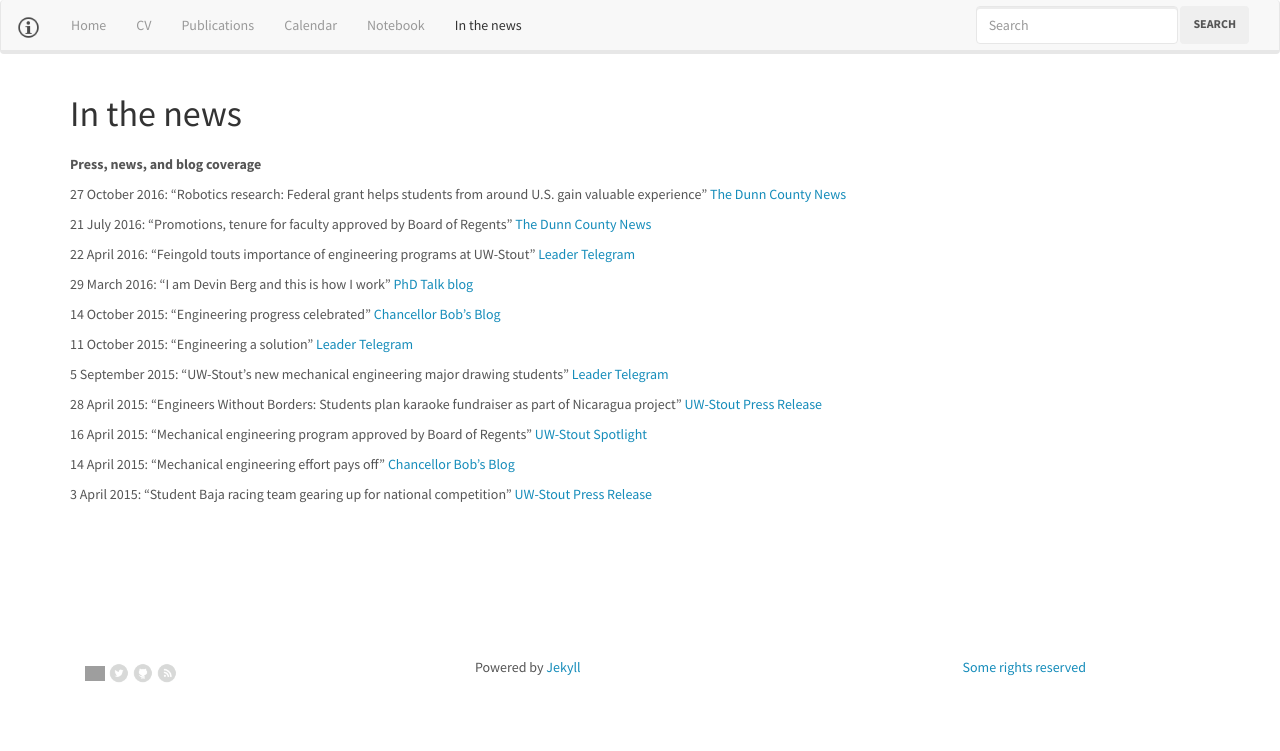
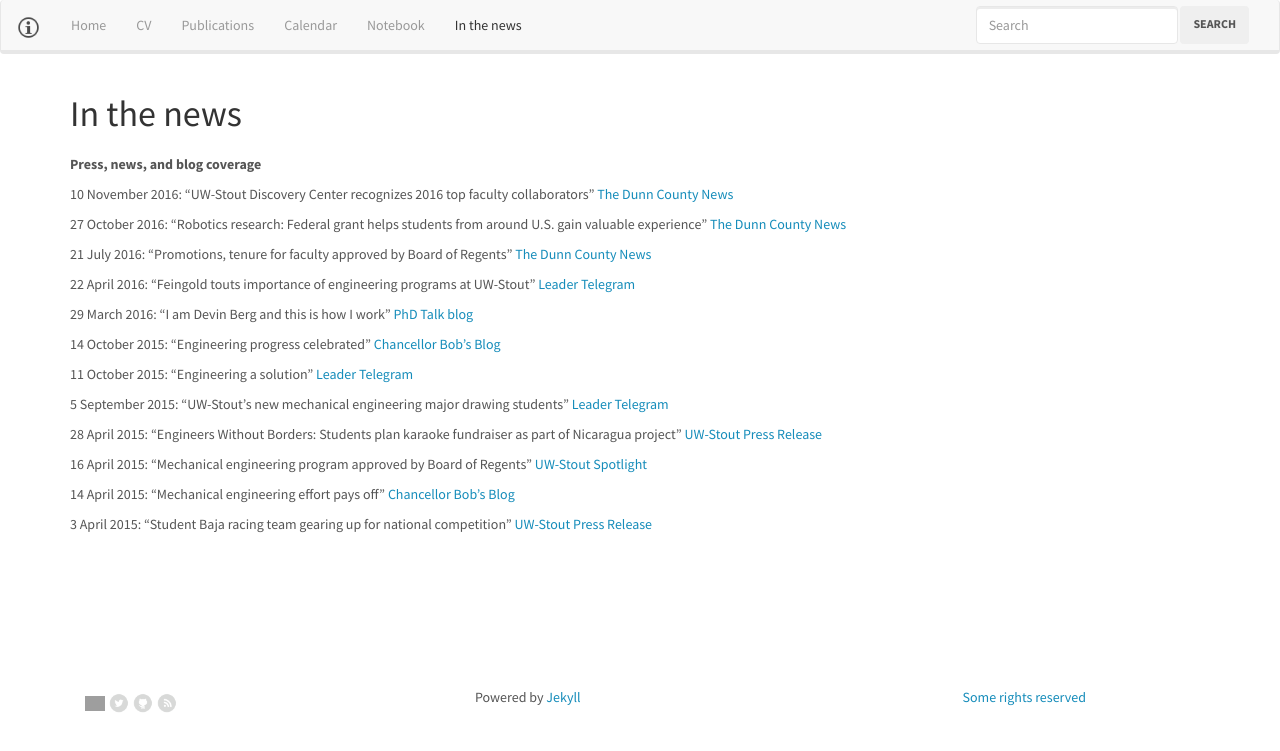
Before and after one commit to devinberg/devinberg.com, a Jekyll site: the page built from in-the-news/index.md, in a window 1280 px wide. Shown: the top 751 px of the page. Built offline with Jekyll 4.4.1, drawn with Linux system fonts in a browser that asks for light colours; nearby versions of some CDN libraries; comment, search, counter and statistics services are not loaded; grey boxes are pictures that could not be loaded.

Commit message:
Discovery Center award

```diff
--- a/in-the-news/index.md
+++ b/in-the-news/index.md
@@ -5,6 +5,8 @@ section: In the news
 ---
 
 <strong>Press, news, and blog coverage</strong>
+
+10 November 2016: "UW-Stout Discovery Center recognizes 2016 top faculty collaborators" <a href="http://chippewa.com/dunnconnect/news/local/uw-stout-discovery-center-recognizes-top-faculty-collaborators/article_8e387fe1-7f6c-5495-ab56-0a33dd8f3962.html" target="_blank">The Dunn County News</a>
 
 27 October 2016: "Robotics research: Federal grant helps students from around U.S. gain valuable experience" <a href="http://chippewa.com/dunnconnect/news/local/robotics-research/article_75c25df9-c1fb-588d-976b-d3883d04a1cd.html" target="_blank">The Dunn County News</a>
 
```
